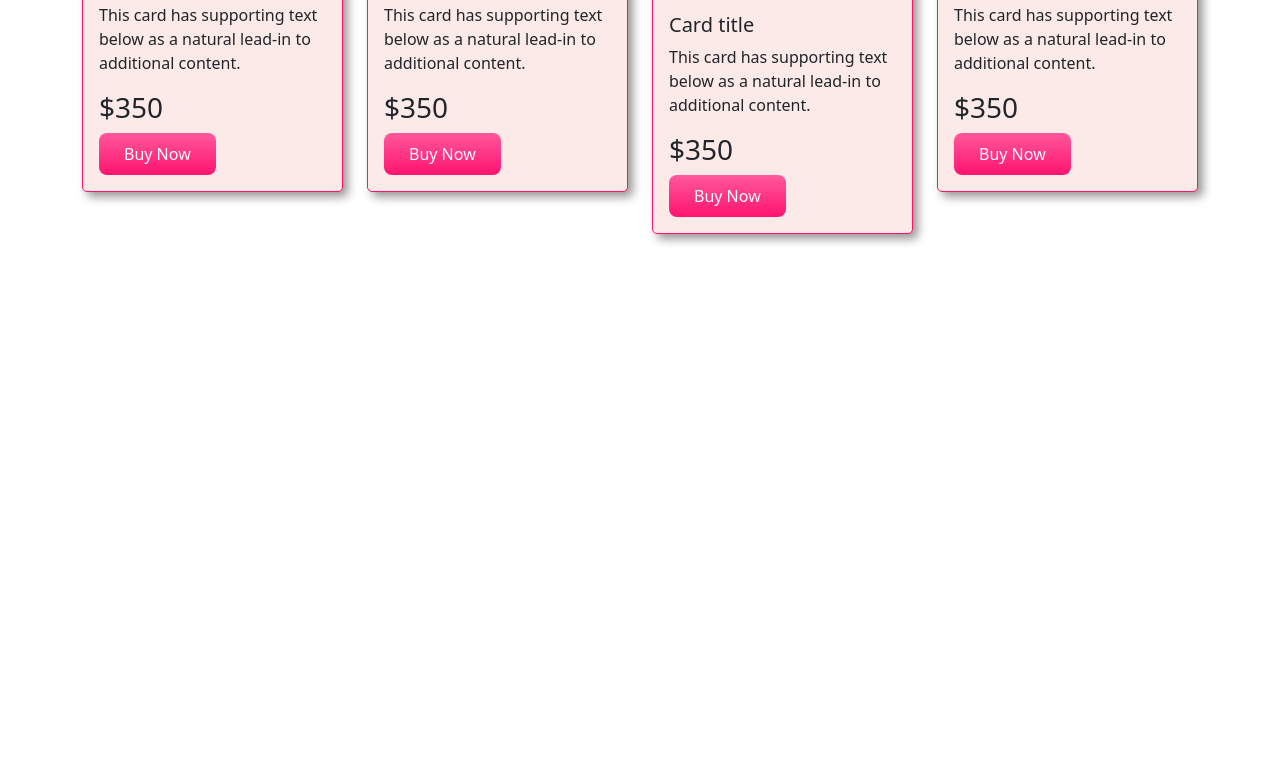
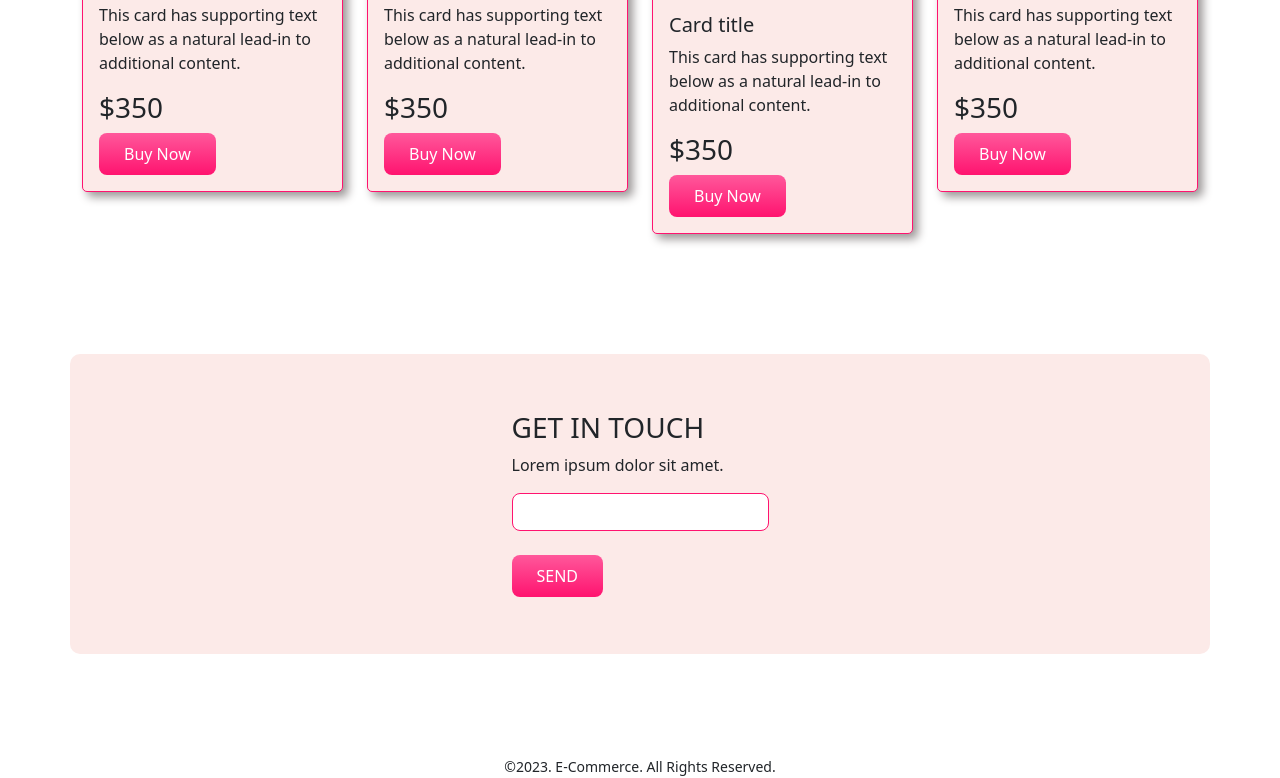
Before and after one commit to SayeedR/Ecommerce, a plain HTML site: page index.html in a window 1280 px wide. Shown: the part 2105-2883 px from the top of the page. Before the commit the page ends 2459 px from the top, so only its background shows below. Drawn offline with nearby package versions, Linux system fonts and the light colour scheme.

Commit message:
ecommerce- completed

```diff
--- a/index.html
+++ b/index.html
@@ -9,7 +9,8 @@
     <link rel="preconnect" href="https://fonts.googleapis.com">
 <link rel="preconnect" href="https://fonts.gstatic.com" crossorigin>
 <link href="https://fonts.googleapis.com/css2?family=Poppins:wght@300&display=swap" rel="stylesheet">
-    <title>E-Commerce</title>
+<script src="https://kit.fontawesome.com/yourcode.js" crossorigin="anonymous"></script>
+<title>E-Commerce</title>
 </head>
 <body>
     <div class="container ">
@@ -312,8 +313,21 @@
                         </div>
 
 
+
              </div>
         </div>
+        <div class="container subscribe top-banner-bg d-flex justify-content-center align-items-center">
+            <div>
+                <h3 class="subscribe-heading">Get in Touch</h3>
+                <p>Lorem ipsum dolor sit amet.</p>
+                <input class="form-control" type="text"><br>
+                <button class="top-banner-button send">send </button>
+            </div>
+        </div>
+        <footer>
+            <small> ©2023. E-Commerce. All Rights Reserved.</small>
+
+        </footer>
 
 
 
--- a/style.css
+++ b/style.css
@@ -51,3 +51,13 @@
 .catagories img{
     width: 100px;
 }
+.subscribe{
+    height: 300px;
+}
+.send,
+.subscribe-heading{
+    text-transform: uppercase;
+}
+footer{
+    text-align: center;
+}
```
